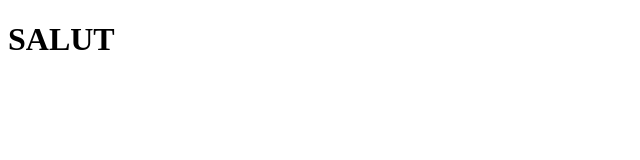
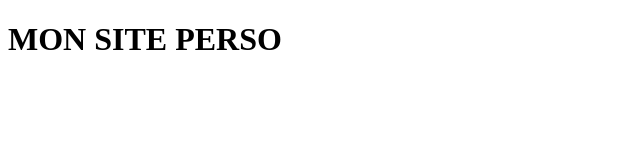
Before and after one commit to cymace/GitDemo, a plain HTML site: page index.html in a window 1280 px wide. Shown: the whole page, without its empty margins (0-640 px from the left). Drawn offline with Linux system fonts and the light colour scheme.

Commit message:
modification titre index.html

```diff
--- a/index.html
+++ b/index.html
@@ -7,7 +7,7 @@
   </head>
 
   <body>
-    <h1>SALUT</h1>
+    <h1>MON SITE PERSO</h1>
   </body>
 
 </html>
```
